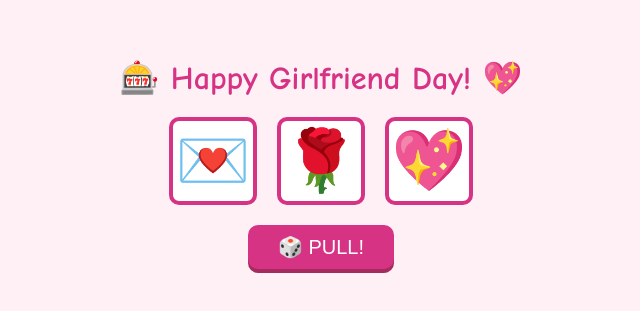
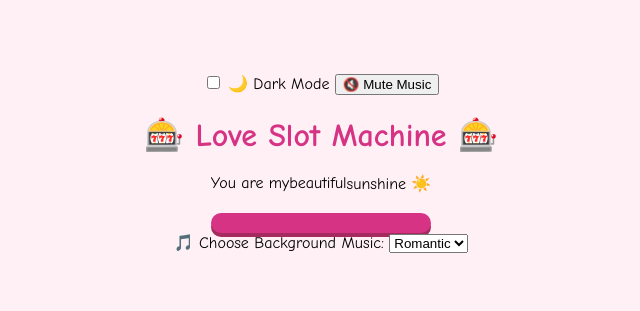
Before and after one commit to RadenYud/GF-DAY-PROJECT, a plain HTML site: page index.html in a window 1280 px wide. Shown: the part 237-548 px from the top of the page, without its empty margins (319-959 px from the left). Drawn offline with nearby package versions, Linux system fonts and the light colour scheme.

Commit message:
Update index.html

```diff
--- a/index.html
+++ b/index.html
@@ -1,26 +1,47 @@
-<!DOCTYPE html>
 <html lang="en">
 <head>
   <meta charset="UTF-8" />
-  <meta name="viewport" content="width=device-width, initial-scale=1.0"/>
-  <title>🎰 Lucky Love Slot</title>
+  <meta name="viewport" content="width=device-width, initial-scale=1.0" />
+  <title>Girlfriend Day Slot Machine</title>
   <link rel="stylesheet" href="style.css" />
 </head>
 <body>
-  <div class="container">
-    <h1>🎰 Happy Girlfriend Day! 💖</h1>
+  <div class="toggle-container">
+    <label><input type="checkbox" id="darkToggle"> 🌙 Dark Mode</label>
+    <button class="mute-btn" id="muteBtn">🔇 Mute Music</button>
+  </div>
+
+  <h1>🎰 Love Slot Machine 🎰</h1>
+
+  <div class="slot-machine-wrapper">
     <div class="slot-machine">
-      <div class="reel" id="reel1">💌</div>
-      <div class="reel" id="reel2">🌹</div>
-      <div class="reel" id="reel3">💖</div>
+      <div class="slot" id="slot1">You are my</div>
+      <div class="slot" id="slot2">beautiful</div>
+      <div class="slot" id="slot3">sunshine ☀️</div>
     </div>
-    <button id="lever">🎲 PULL!</button>
-    <div id="message"></div>
+    <div class="pull-lever" id="lever">
+      <div class="lever-ball"></div>
+      <div class="lever-stick"></div>
+    </div>
   </div>
-  <audio id="bg-music" src="https://cdn.pixabay.com/download/audio/2022/12/06/audio_b4c0f76e2d.mp3?filename=romantic-background-ambient-piano-126047.mp3" loop></audio>
-  <audio id="lever-sound" src="https://cdn.pixabay.com/download/audio/2023/03/15/audio_ae1b916f91.mp3?filename=slot-machine-pull-143829.mp3"></audio>
-  <audio id="win-sound" src="https://cdn.pixabay.com/download/audio/2022/03/15/audio_c78e13edbd.mp3?filename=success-fanfare-trumpets-6185.mp3"></audio>
 
+  <div class="result" id="result"></div>
+  <div class="personal-message" id="personalMessage"></div>
+
+  <div>
+    <label for="musicSelect">🎵 Choose Background Music:</label>
+    <select class="music-select" id="musicSelect">
+      <option value="https://www.bensound.com/bensound-music/bensound-romantic.mp3">Romantic</option>
+      <option value="https://www.bensound.com/bensound-music/bensound-sunny.mp3">Sunny</option>
+      <option value="https://www.bensound.com/bensound-music/bensound-love.mp3">Love</option>
+    </select>
+  </div>
+
+  <audio id="spinSound" src="https://www.fesliyanstudios.com/play-mp3/387" preload="auto"></audio>
+  <audio id="dingSound" src="https://www.fesliyanstudios.com/play-mp3/6677" preload="auto"></audio>
+  <audio id="bgMusic" src="https://www.bensound.com/bensound-music/bensound-romantic.mp3" autoplay loop preload="auto"></audio>
+
+  <script src="https://cdn.jsdelivr.net/npm/canvas-confetti@1.6.0/dist/confetti.browser.min.js"></script>
   <script src="script.js"></script>
 </body>
 </html>
```
